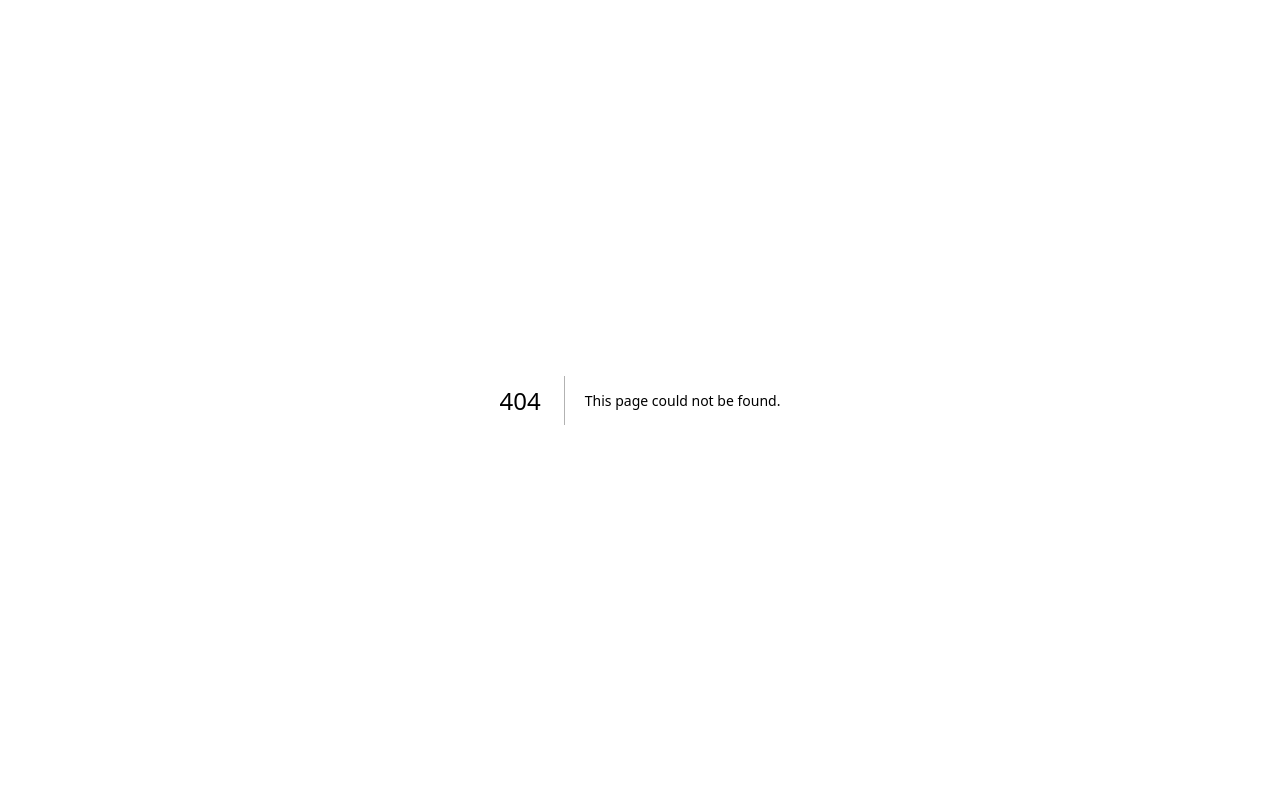
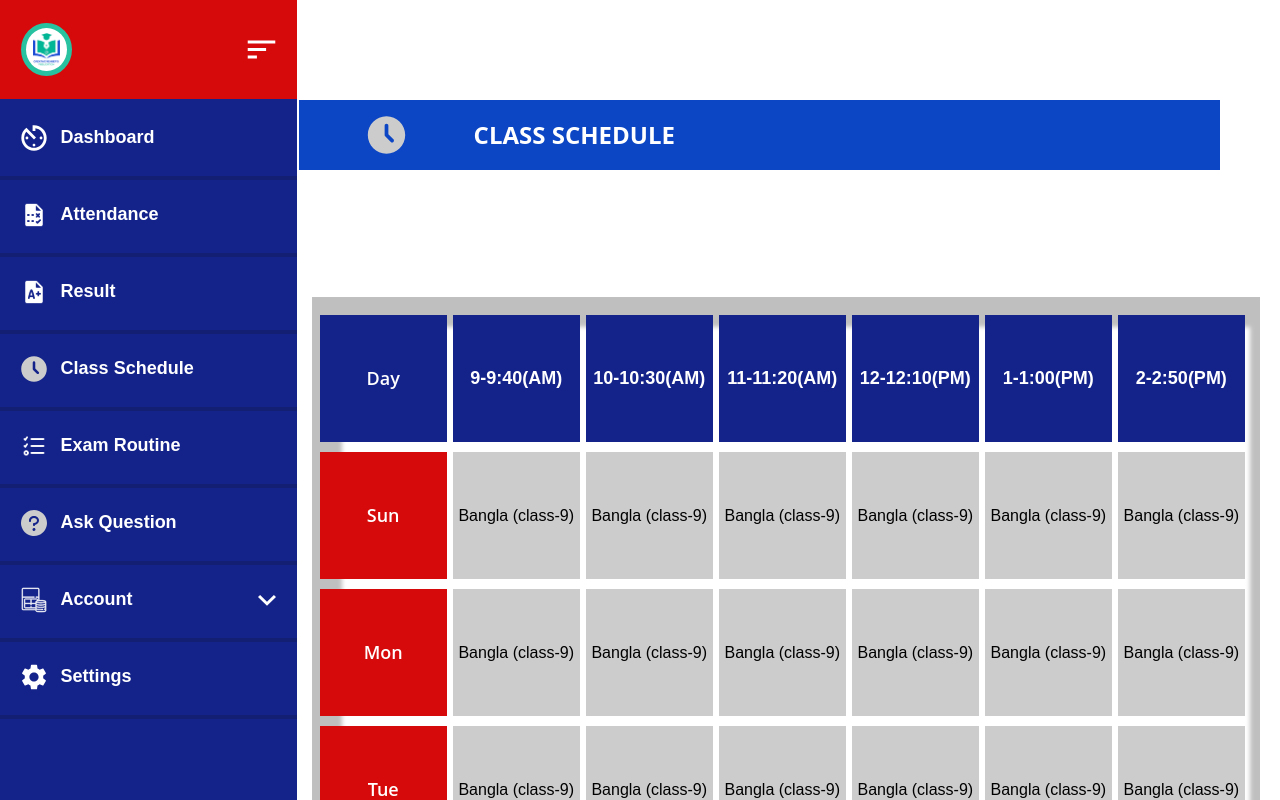
Before and after one commit to Ridoy-Mondol/school_management, a Next.js app: page /parents/class_schedule in a window 1280 px wide. Before the commit this address had no page. Shown: the top 800 px of the page. Built offline with nearby package versions, Linux system fonts and the light colour scheme.

Commit message:
designed some page

```diff
--- /dev/null
+++ b/src/app/(dashboard)/parents/class_schedule/page.jsx
@@ -0,0 +1,23 @@
+import ListHeader from '@/app/components/ListHeader'
+import React from 'react'
+import classScheduleIcon from '@/app/assets/schedule.svg'
+import ClassRoutine from '@/app/components/ClassRoutine'
+import Notice from '@/app/components/Notice'
+
+const ClassSchedule = () => {
+  return (
+    <div className='w-[100%]'>
+      <div className='pr-[60px] ml-[2px]'>
+        <ListHeader image={classScheduleIcon} title="CLASS SCHEDULE" />
+      </div>
+      <div className='pl-[15px] pr-[20px]'>
+        <ClassRoutine />
+      </div>
+      <div className='pl-[15px] pr-[30px] mb-[1px]'>
+        <Notice />
+      </div>
+    </div>
+  )
+}
+
+export default ClassSchedule
--- /dev/null
+++ b/src/app/(dashboard)/parents/exam_routine/page.jsx
@@ -0,0 +1,23 @@
+import ListHeader from '@/app/components/ListHeader'
+import React from 'react'
+import exmRoutineIcon from '@/app/assets/exm_routine.svg'
+import ClassRoutine from '@/app/components/ClassRoutine'
+import Notice from '@/app/components/Notice'
+
+const ExamRoutine = () => {
+  return (
+    <div className='w-[100%]'>
+      <div className='ml-[2px] pr-[60px]'>
+        <ListHeader image={exmRoutineIcon} title="EXAM ROUTINE" />
+      </div>
+      <div className='ml-[15px] mr-[20px]'>
+        <ClassRoutine />
+      </div>
+      <div className='ml-[15px] mr-[30px] mb-[50px]'>
+        <Notice />
+      </div>
+    </div>
+  )
+}
+
+export default ExamRoutine
--- /dev/null
+++ b/src/app/(dashboard)/parents/layout.jsx
@@ -0,0 +1,74 @@
+import Menu from "@/app/components/Menu";
+import dashboardIcon from '@/app/assets/dashboard.svg'
+import attendanceIcon from '@/app/assets/attendance.svg'
+import homeworkIcon from '@/app/assets/Homework.svg'
+import quizIcon from '@/app/assets/quiz.svg'
+import solutionIcon from '@/app/assets/solution.svg'
+import resultIcon from '@/app/assets/result.svg'
+import classScheduleIcon from '@/app/assets/schedule.svg'
+import exmRoutineIcon from '@/app/assets/exm_routine.svg'
+import questionIcon from '@/app/assets/question.svg'
+import studyMaterialIcon from '@/app/assets/material.svg'
+import accountIcon from '@/app/assets/account.svg'
+import settingIcon from '@/app/assets/settings.svg'
+import chevron from '@/app/assets/chevron.svg'
+
+const MenuList = [
+    {
+        id: 1,
+        name: 'Dashboard',
+        image: dashboardIcon,
+        link: '#',
+    },
+    {
+        id: 2,
+        name: 'Attendance',
+        image: attendanceIcon,
+        link: '/parents/attendance',
+    },
+    {
+        id: 6,
+        name: 'Result',
+        image: resultIcon,
+        link: '/parents/result',
+    },
+    {
+        id: 7,
+        name: 'Class Schedule',
+        image: classScheduleIcon,
+        link: '/parents/class_schedule',
+    },
+    {
+        id: 8,
+        name: 'Exam Routine',
+        image: exmRoutineIcon,
+        link: '/parents/exam_routine',
+    },
+    {
+        id: 9,
+        name: 'Ask Question',
+        image: questionIcon,
+        link: '/parents/question',
+    },
+    {
+        id: 11,
+        name: 'Account',
+        image: accountIcon,
+        icon: chevron,
+        link: '#',
+    },
+    {
+        id: 12,
+        name: 'Settings',
+        image: settingIcon,
+        link: '#',
+    },
+]
+export default function TeacherDashboardLayout({ children }) {
+    return (
+      <div className="flex">
+        <Menu MenuList={MenuList}/>
+        {children}
+      </div>
+    );
+  }
--- /dev/null
+++ b/src/app/(dashboard)/parents/question/page.jsx
@@ -0,0 +1,23 @@
+import ListHeader from '@/app/components/ListHeader'
+import React from 'react'
+import questionIcon from '@/app/assets/question.svg'
+import Form from '@/app/components/Form'
+import Notice from '@/app/components/Notice'
+
+const Question = () => {
+  return (
+    <div className='w-[100%]'>
+      <div className='pl-[2px]'>
+        <ListHeader image={questionIcon} title="QUESTION" />
+      </div>
+      <div>
+        <Form />
+      </div>
+      <div className='ml-[15px] mr-[20px] mb-[1px]'>
+        <Notice />
+      </div>
+    </div>
+  )
+}
+
+export default Question
```
